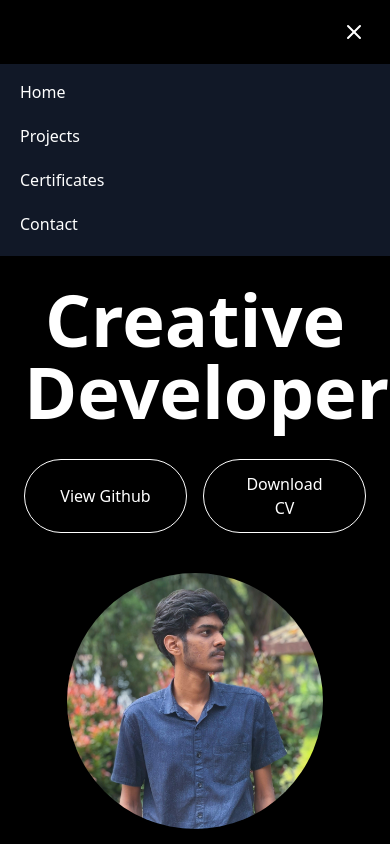
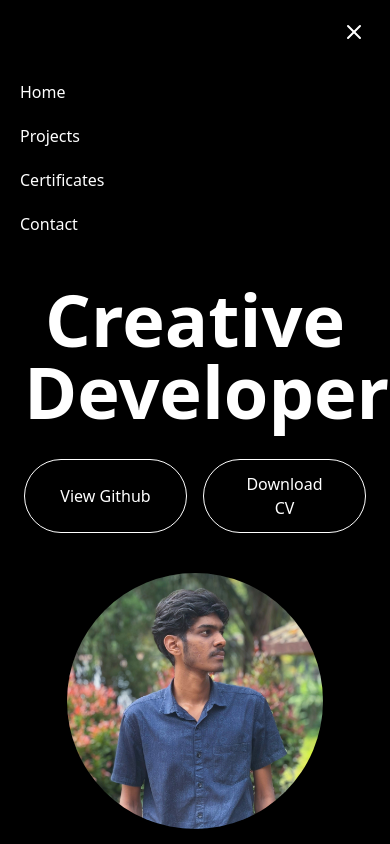
Before and after one commit to pamal29/react-portfolio, a React (Vite) app: page / in a window 390 px wide. Both pictures are taken after a click on the button 354 px from the left and 32 px from the top of the page. Shown: the top 844 px of the page. Built offline with nearby package versions, Linux system fonts and the light colour scheme.

Commit message:
smooth scroll

```diff
--- a/src/App.jsx
+++ b/src/App.jsx
@@ -1,4 +1,3 @@
-// App.jsx
 import Hero from './components/Hero.jsx'
 import Projects from './components/Projects.jsx'
 import Certificate from './components/Certificates.jsx'
--- a/src/components/Navbar.jsx
+++ b/src/components/Navbar.jsx
@@ -44,7 +44,7 @@ export default function PortfolioNavbar() {
 
       {/* Mobile Menu */}
       {isOpen && (
-        <div className="md:hidden bg-gray-900">
+        <div className="md:hidden bg-black">
           <div className="px-2 pt-2 pb-3 space-y-1 sm:px-3">
             {navItems.map((item) => (
               <a
--- a/src/index.css
+++ b/src/index.css
@@ -1,3 +1,7 @@
 @tailwind base;
 @tailwind components;
 @tailwind utilities;
+
+html{
+  scroll-behavior :smooth;
+}
```
